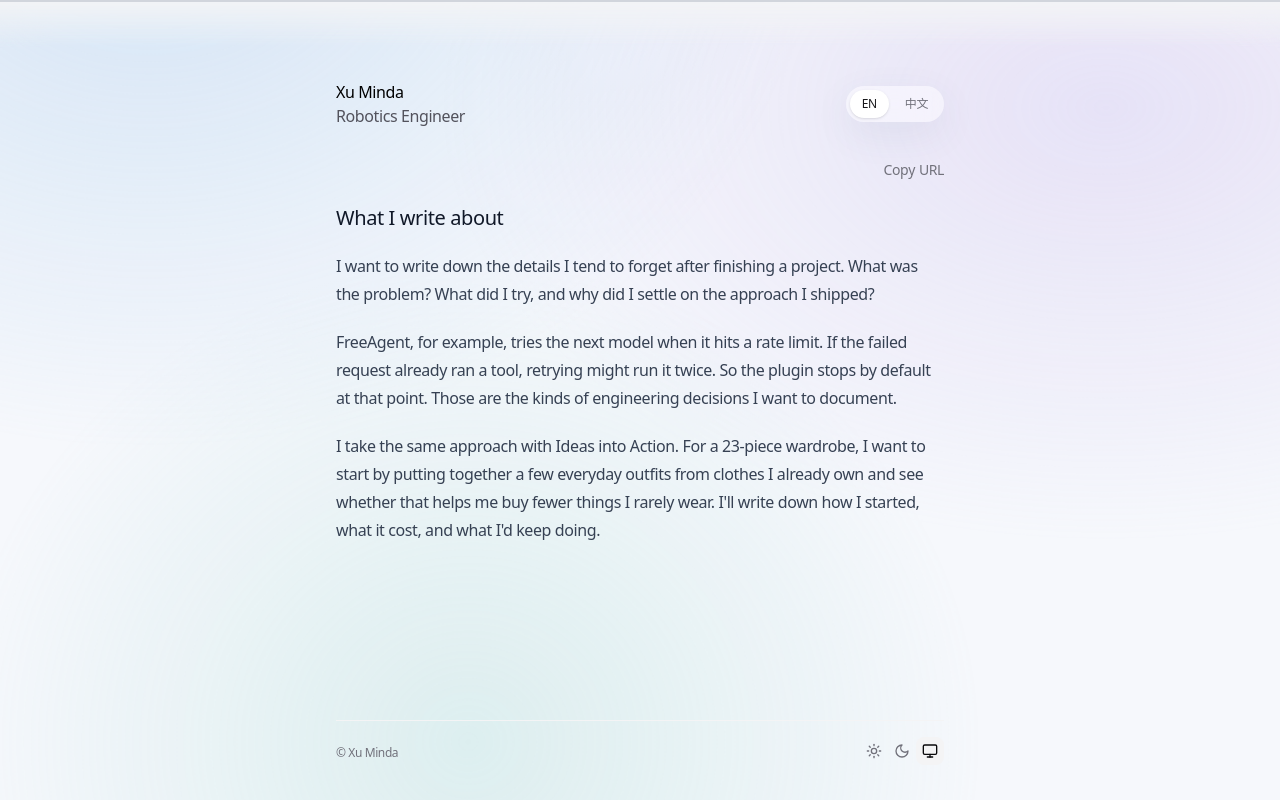
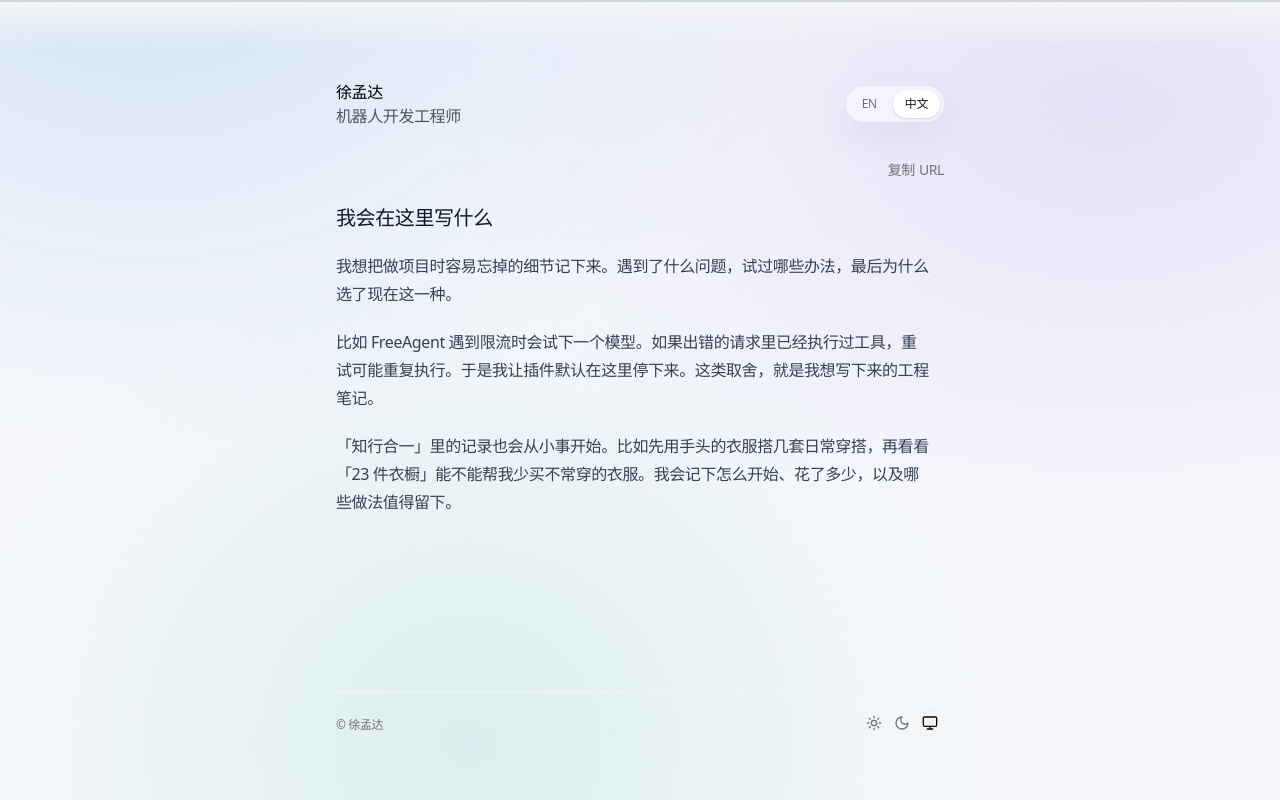
Before and after one commit to NEDK26/personalPages, a Next.js app: page /blog/about-this-blog in a window 1280 px wide. Built offline with nearby package versions, Linux system fonts and the light colour scheme.

Commit message:
Default to Chinese language

```diff
--- a/app/language.tsx
+++ b/app/language.tsx
@@ -3,10 +3,10 @@
 import { createContext, useContext, useEffect, useState } from 'react'
 
 type Language = 'en' | 'zh'
-const LanguageContext = createContext<{ language: Language; setLanguage: (language: Language) => void }>({ language: 'en', setLanguage: () => {} })
+const LanguageContext = createContext<{ language: Language; setLanguage: (language: Language) => void }>({ language: 'zh', setLanguage: () => {} })
 
 export function LanguageProvider({ children }: { children: React.ReactNode }) {
-  const [language, setLanguage] = useState<Language>('en')
+  const [language, setLanguage] = useState<Language>('zh')
   useEffect(() => {
     const saved = localStorage.getItem('site-language')
     if (saved === 'zh' || saved === 'en') setLanguage(saved)
--- a/app/layout.tsx
+++ b/app/layout.tsx
@@ -51,7 +51,7 @@ export default function RootLayout({
   children: React.ReactNode
 }>) {
   return (
-    <html lang="en" suppressHydrationWarning>
+    <html lang="zh-CN" suppressHydrationWarning>
       <body
         className={`${geist.variable} ${geistMono.variable} ${nickname.variable} site-background tracking-tight antialiased`}
       >
```
